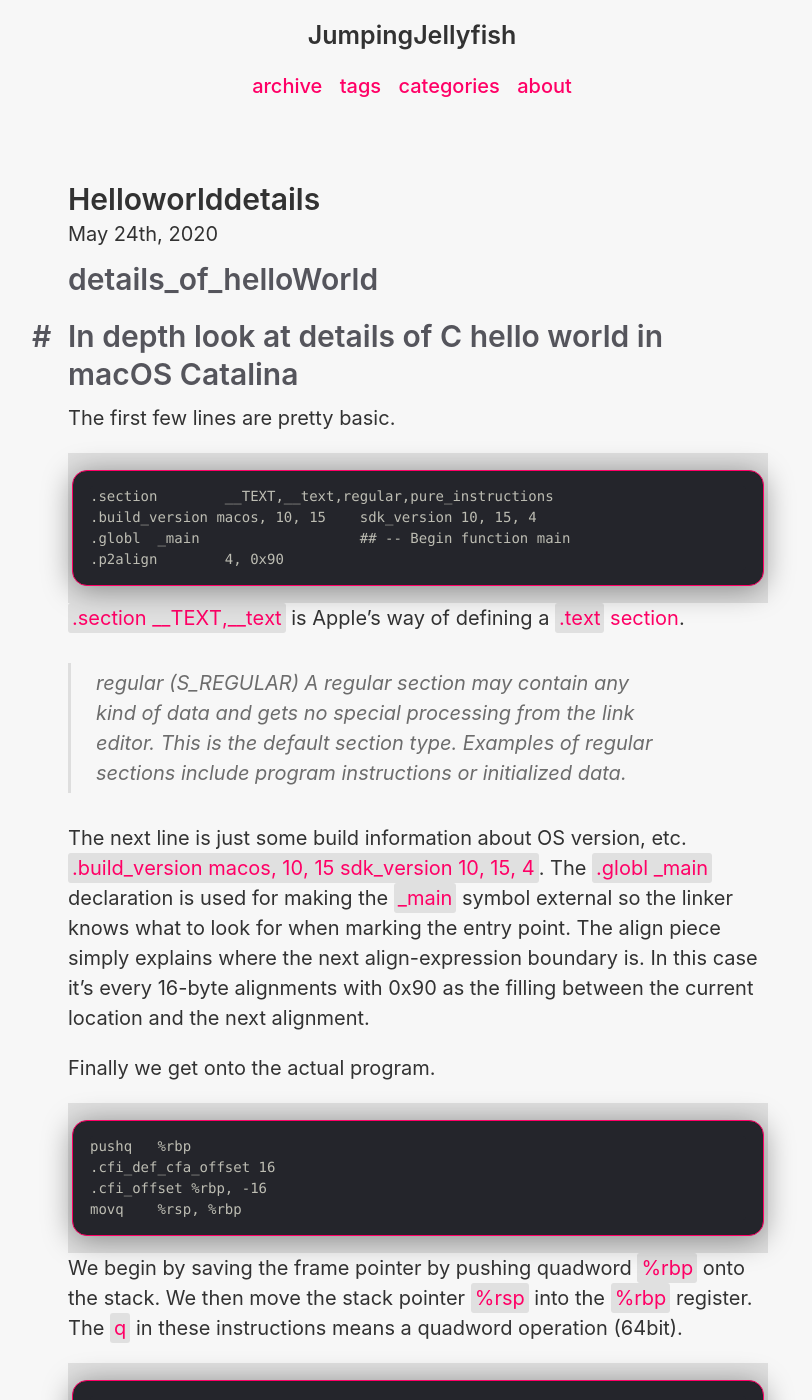
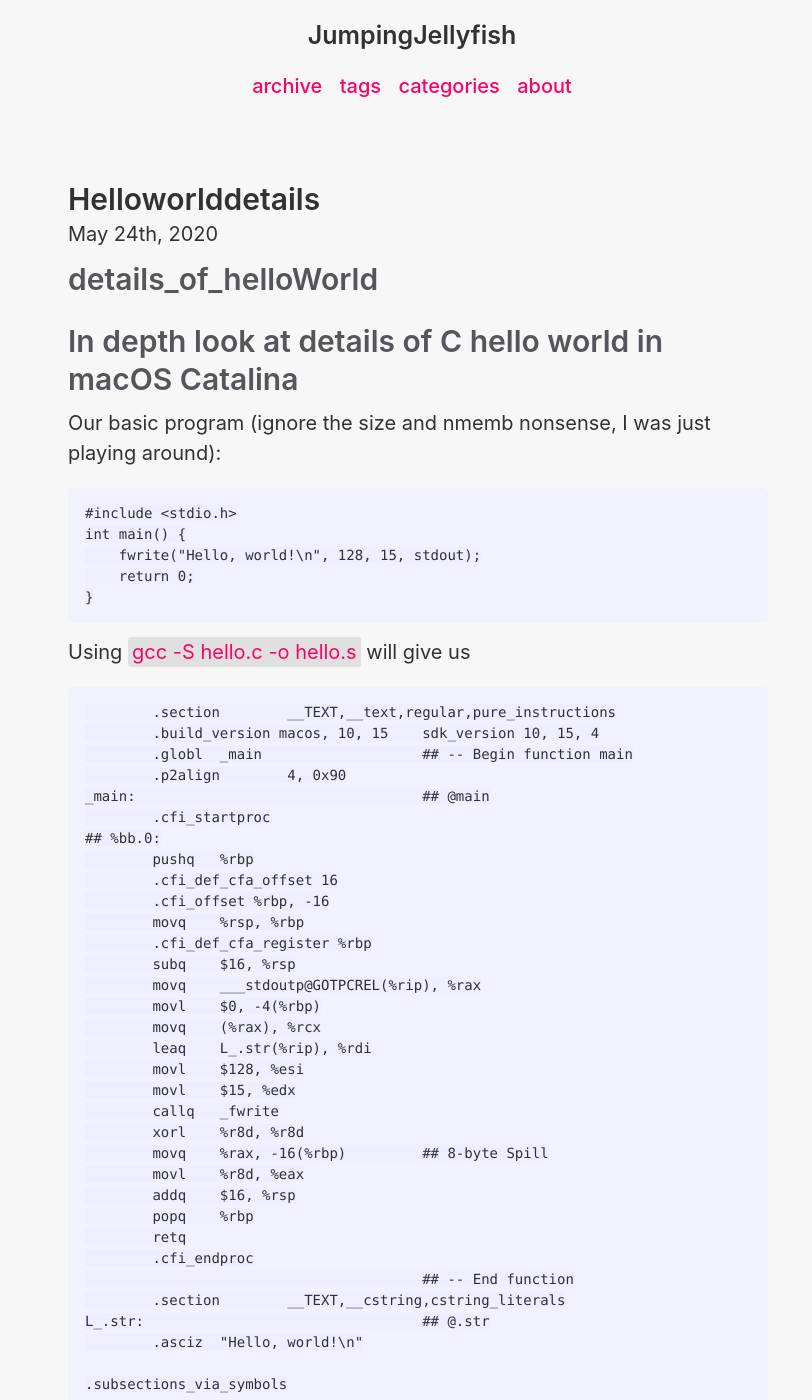
Before and after one commit to bj7/bj7.github.io, a Jekyll site: the page built from index.html, in a window 1280 px wide and 1400 px high. Shown: the whole window, without its empty margins (222-1034 px from the left). Built offline with Jekyll 4.4.1, drawn with Linux system fonts in a browser that asks for light colours; the list of posts is cut into pages by our own code.

Commit message:
Update to details of hello world

````diff
--- a/_posts/2020-05-24-helloworlddetails.md
+++ b/_posts/2020-05-24-helloworlddetails.md
@@ -1,5 +1,50 @@
 # details_of_helloWorld
-## In depth look at details of C hello world in macOS Catalina
+# In depth look at details of C hello world in macOS Catalina
+
+Our basic program (ignore the size and nmemb nonsense, I was just playing around):
+```C
+#include <stdio.h>
+int main() {
+    fwrite("Hello, world!\n", 128, 15, stdout);
+    return 0;
+}
+```
+Using `gcc -S hello.c -o hello.s` will give us
+```M
+	.section	__TEXT,__text,regular,pure_instructions
+	.build_version macos, 10, 15	sdk_version 10, 15, 4
+	.globl	_main                   ## -- Begin function main
+	.p2align	4, 0x90
+_main:                                  ## @main
+	.cfi_startproc
+## %bb.0:
+	pushq	%rbp
+	.cfi_def_cfa_offset 16
+	.cfi_offset %rbp, -16
+	movq	%rsp, %rbp
+	.cfi_def_cfa_register %rbp
+	subq	$16, %rsp
+	movq	___stdoutp@GOTPCREL(%rip), %rax
+	movl	$0, -4(%rbp)
+	movq	(%rax), %rcx
+	leaq	L_.str(%rip), %rdi
+	movl	$128, %esi
+	movl	$15, %edx
+	callq	_fwrite
+	xorl	%r8d, %r8d
+	movq	%rax, -16(%rbp)         ## 8-byte Spill
+	movl	%r8d, %eax
+	addq	$16, %rsp
+	popq	%rbp
+	retq
+	.cfi_endproc
+                                        ## -- End function
+	.section	__TEXT,__cstring,cstring_literals
+L_.str:                                 ## @.str
+	.asciz	"Hello, world!\n"
+
+.subsections_via_symbols
+```
 
 The first few lines are pretty basic.
 ```
````
